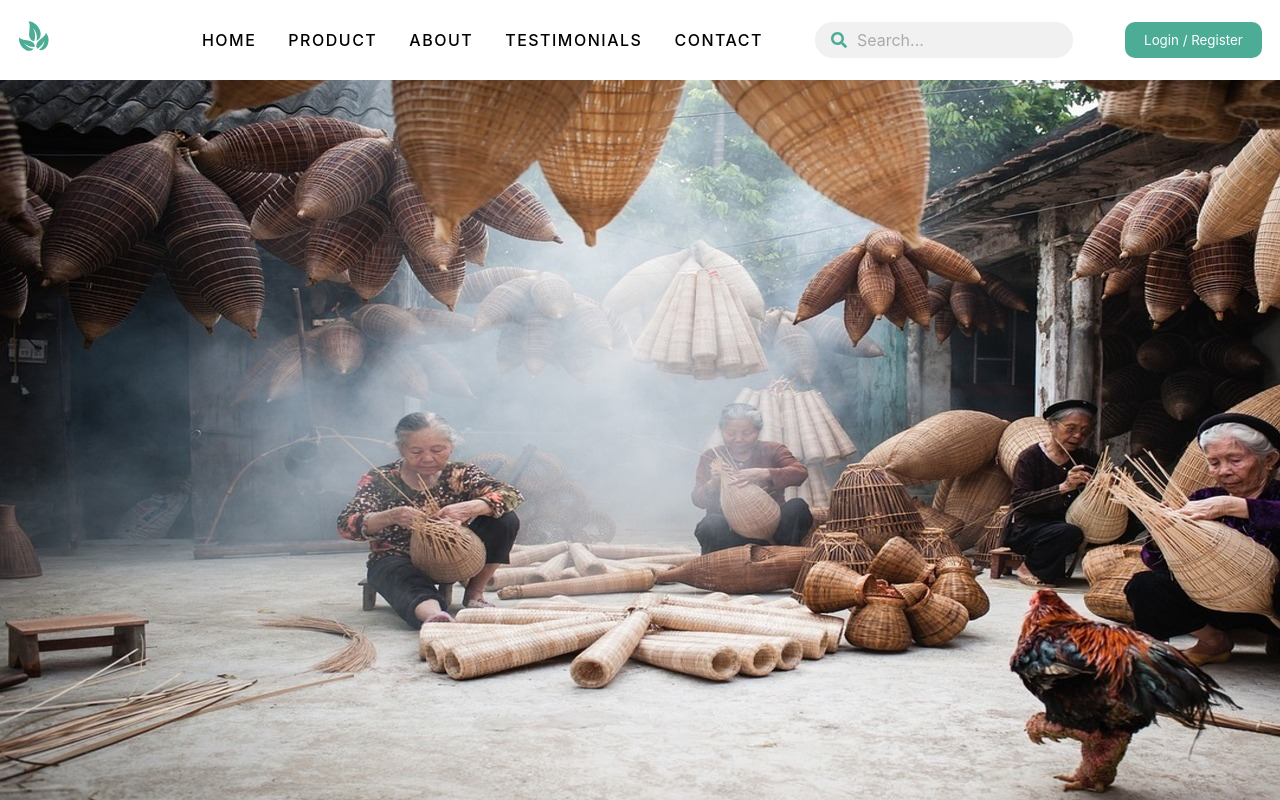
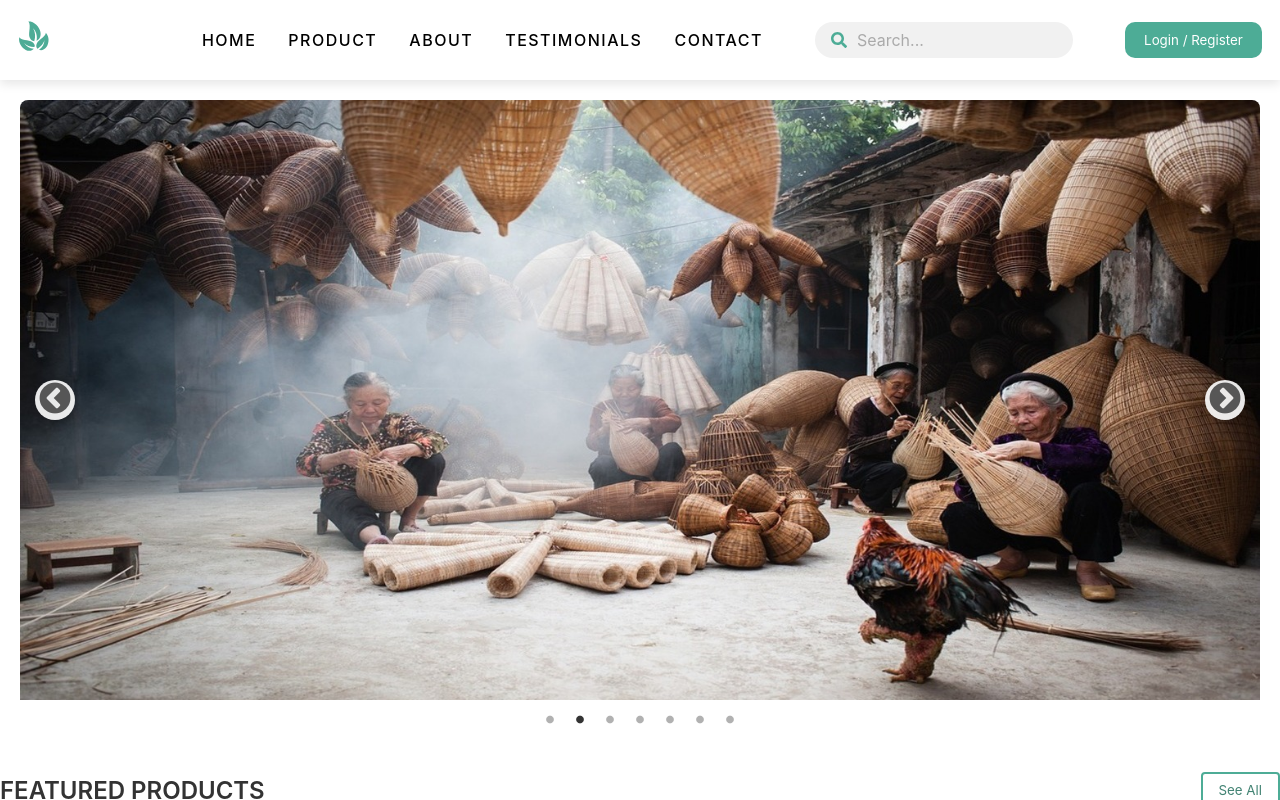
Before and after one commit to pradeep-145/Rural-Artisans, a React (Vite) app in the folder frontend/: page / in a window 1280 px wide. Shown: the top 800 px of the page. Built offline with nearby package versions, Linux system fonts and the light colour scheme.

Commit message:
hero section

```diff
--- a/frontend/src/Components/Home/Home.jsx
+++ b/frontend/src/Components/Home/Home.jsx
@@ -1,4 +1,3 @@
-import React from "react";
 import Slider from "react-slick";
 import bamboo from "../../assets/bamboo.jpg";
 import ceramics from "../../assets/ceramics.jpg";
@@ -6,8 +5,8 @@ import flower from "../../assets/flower.jpg";
 import handicrafts from "../../assets/handicrafts.jpg";
 import mugs from "../../assets/mugs.jpg";
 import pottery from "../../assets/pottery.jpg";
-import knitting from "../../assets/knitting.jpg"
-import "./Home.module.css"
+import knitting from "../../assets/knitting.jpg";
+import styles from "./Home.module.css";
 import "slick-carousel/slick/slick.css";
 import "slick-carousel/slick/slick-theme.css";
 
@@ -24,9 +23,9 @@ const Home = () => {
   };
 
   return (
-    <div className="carousel-container">
+    <div className={styles.carouselContainer}>
       <Slider {...settings}>
-      <div>
+        <div>
           <img src={pottery} alt="pottery" />
         </div>
         <div>
@@ -44,12 +43,9 @@ const Home = () => {
         <div>
           <img src={mugs} alt="mugs" />
         </div>
-
-
         <div>
-            <img src={knitting} alt="knitting" />
+          <img src={knitting} alt="knitting" />
         </div>
-
       </Slider>
     </div>
   );
--- a/frontend/src/Components/Home/Home.module.css
+++ b/frontend/src/Components/Home/Home.module.css
@@ -1,64 +1,105 @@
-/* Ensure parent container is positioned correctly */
-.carousel-container {
+.carouselContainer {
   width: 100%;
-  max-width: 1200px;
-  margin: auto;
-  padding: 20px 0;
+  max-width: 1600px;
+  margin: 20px auto;
+  padding: 0 20px;
+  position: relative;
 }
 
-/* Ensure images do not push dots down */
-.slick-slide img {
-  width: 100%;
-  height: 500px;  /* Ensures all images have the same height */
-  object-fit: cover; /* Crops the image while maintaining aspect ratio */
-  border-radius: 10px;
-  box-shadow: 0px 4px 8px rgba(0, 0, 0, 0.2);
+.carouselContainer :global(.slick-slide) {
+  position: relative;
+  height: 600px;
 }
 
-/* Fix dot positioning over the images */
-.slick-dots {
-  position: absolute !important; /* Forces positioning */
-  bottom: 20px; /* Adjust this value to move dots up or down */
-  left: 50%;
-  transform: translateX(-50%);
-  display: flex !important;
-  justify-content: center;
-  gap: 8px;
-  z-index: 10; /* Ensures dots are always above */
-  margin: 0; /* Remove default margin */
-  padding: 0; /* Remove default padding */
-  list-style: none; /* Remove default list styling */
+.carouselContainer :global(.slick-slide img) {
+  width: 100%;
+  height: 100%;
+  object-fit: cover;
+  border-radius: 8px;
 }
 
-/* Dots Styling */
-.slick-dots li {
-  background-color: #56CCF2; /* Semi-transparent black background */
-  border-radius: 50%; /* Make dots circular */
-  padding: 5px; /* Add padding to increase the size */
-  transition: background-color 0.3s;
+.carouselContainer :global(.slick-prev),
+.carouselContainer :global(.slick-next) {
+  width: 40px;
+  height: 40px;
+  background: rgba(255, 255, 255, 0.9) !important;
+  border-radius: 50%;
+  z-index: 1;
+  box-shadow: 0 2px 5px rgba(0, 0, 0, 0.2);
+  transition: all 0.3s ease;
 }
 
-/* Style dots */
-.slick-dots li button:before {
-  font-size: 14px; /* Ensure the font size is consistent */
-  color: #56CCF2 !important;
-  opacity: 0.9;
-  transition: 0.3s;
+.carouselContainer :global(.slick-prev) {
+  left: 15px;
 }
 
-/* Active dot styling */
-.slick-dots li.slick-active {
-  background-color: gold; /* Change background for active dot */
+.carouselContainer :global(.slick-next) {
+  right: 15px;
 }
 
-.slick-dots li.slick-active button:before {
-  color: gold !important;
+.carouselContainer :global(.slick-prev:hover),
+.carouselContainer :global(.slick-next:hover) {
+  background: rgba(255, 255, 255, 1) !important;
+  box-shadow: 0 3px 8px rgba(0, 0, 0, 0.3);
+}
+
+.carouselContainer :global(.slick-prev:before),
+.carouselContainer :global(.slick-next:before) {
+  color: #333;
+  font-size: 36px;
+  opacity: 0.8;
+}
+
+.carouselContainer :global(.slick-dots) {
+  bottom: -30px;
+}
+
+.carouselContainer :global(.slick-dots li button:before) {
+  font-size: 9px;
+  color: #666;
+  opacity: 0.5;
+}
+
+.carouselContainer :global(.slick-dots li.slick-active button:before) {
+  opacity: 1;
+  color: #333;
+}
+
+.carouselContainer :global(.slick-slide) {
+  opacity: 0.5;
+  transition: opacity 0.3s ease;
+}
+
+.carouselContainer :global(.slick-slide.slick-active) {
   opacity: 1;
 }
 
-/* Ensure the dot container stays correctly positioned */
-.slick-list {
-  margin: 0;
-  padding: 0;
-  transition: all 0.5s;
+@media (max-width: 768px) {
+  .carouselContainer {
+    padding: 0 10px;
+  }
+
+  .carouselContainer :global(.slick-slide) {
+    height: 300px;
+  }
+
+  .carouselContainer :global(.slick-prev),
+  .carouselContainer :global(.slick-next) {
+    width: 40px;
+    height: 40px;
+  }
+
+  .carouselContainer :global(.slick-prev) {
+    left: 10px;
+  }
+
+  .carouselContainer :global(.slick-next) {
+    right: 10px;
+  }
 }
+
+@media (max-width: 480px) {
+  .carouselContainer :global(.slick-slide) {
+    height: 200px;
+  }
+}
--- a/frontend/src/Components/ProductList/ProductList.jsx
+++ b/frontend/src/Components/ProductList/ProductList.jsx
@@ -1,6 +1,6 @@
 import { useNavigate } from "react-router-dom";
 import styles from "./ProductList.module.css";
-import { FaRegHeart } from "react-icons/fa";
+import { FaRegHeart, FaArrowLeft } from "react-icons/fa";
 import { FaCartShopping, FaStar } from "react-icons/fa6";
 
 const ProductList = () => {
@@ -48,6 +48,10 @@ const ProductList = () => {
     },
   ];
 
+  const handleBack = () => {
+    navigate(-1);
+  };
+
   const handleCardClick = (item) => {
     navigate(`/product/${item.id}`, { state: { product: item } });
   };
@@ -65,6 +69,10 @@ const ProductList = () => {
   return (
     <div className={styles.productsContainer}>
       <div className={styles.productsWrapper}>
+        <button onClick={handleBack} className={styles.backButton}>
+          <FaArrowLeft />
+          <span>Back</span>
+        </button>
         <h1 className={styles.productsTitle}>Products</h1>
         <div className={styles.productsGrid}>
           {items.map((item) => (
--- a/frontend/src/Components/ProductList/ProductList.module.css
+++ b/frontend/src/Components/ProductList/ProductList.module.css
@@ -1,6 +1,24 @@
 .productsContainer {
     padding: 2rem 0.2rem;
     background-color: #f9fafb;
+}
+
+.backButton {
+    display: flex;
+    align-items: center;
+    gap: 0.5rem;
+    background: none;
+    border: none;
+    padding: 0.5rem;
+    cursor: pointer;
+    color: #4b5563;
+    font-size: 1rem;
+    transition: color 0.2s ease;
+    margin-bottom: 1rem;
+}
+
+.backButton:hover {
+    color: #047857;
 }
 
 .productsWrapper {
```
